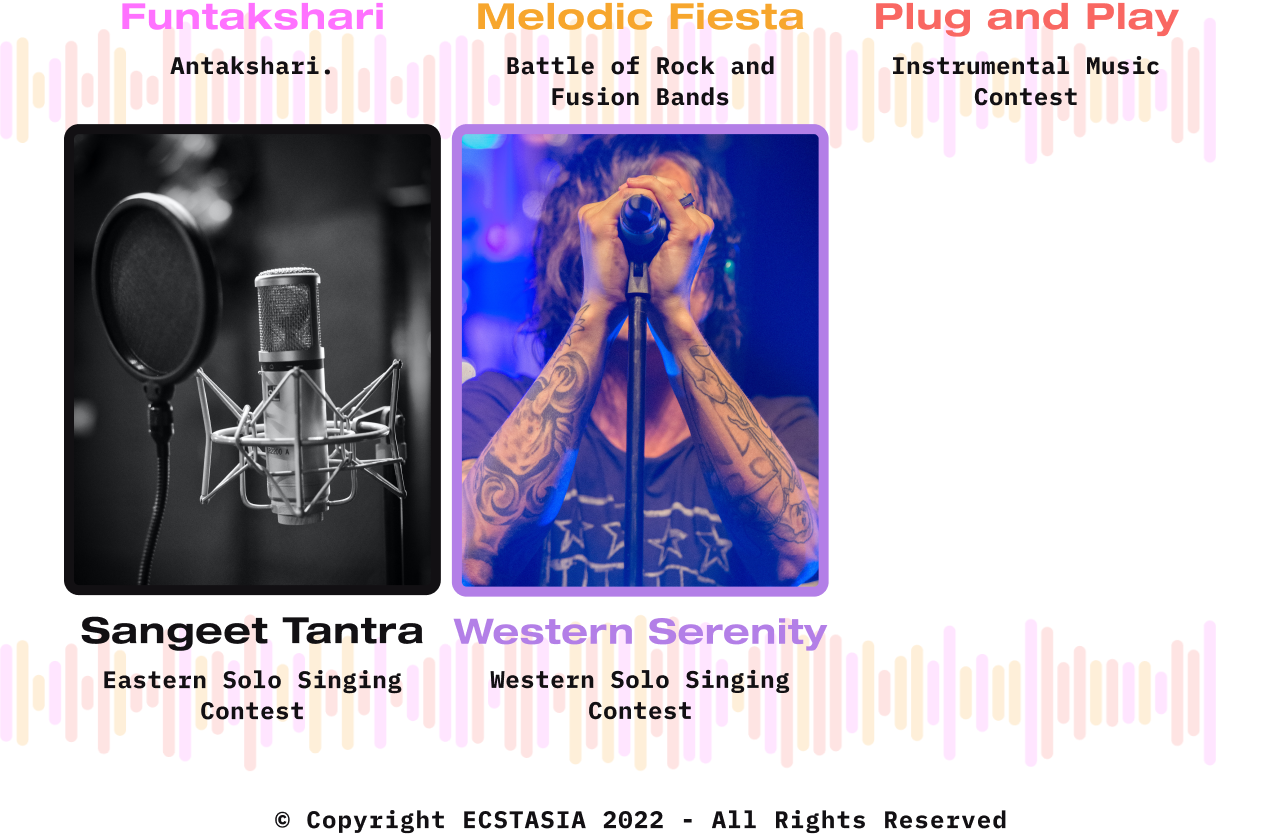
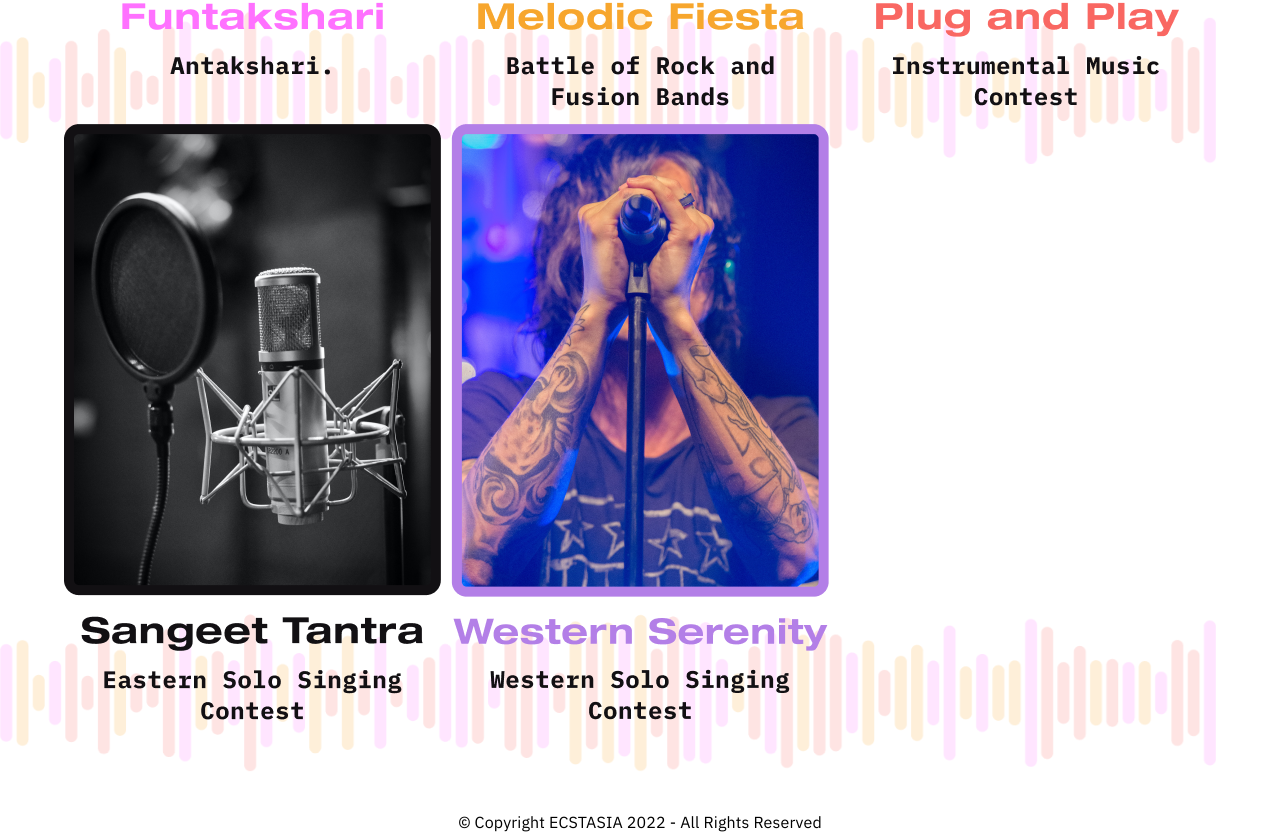
Before and after one commit to Ecstasia-22/Ecstasia-2022-Web, a React (Create React App) app: page /events/music in a window 1280 px wide. Shown: the part 1021-1861 px from the top of the page. Built offline with nearby package versions, Linux system fonts and the light colour scheme.

Commit message:
fix: changed the footer image to text

```diff
--- a/src/components/Footer/index.jsx
+++ b/src/components/Footer/index.jsx
@@ -1,15 +1,12 @@
 import { Container, Typography } from '@mui/material'
 import React from 'react'
-import Copyright from '../../Assets/MusicPage/Copyright.png'
 
 function Footer() {
   return (
     <div>
       <Container>
         <Typography align="center">
-          <footer>
-            <img src={Copyright} alt="Copyright" />
-          </footer>
+          <footer>© Copyright ECSTASIA 2022 - All Rights Reserved</footer>
         </Typography>
       </Container>
     </div>
```
